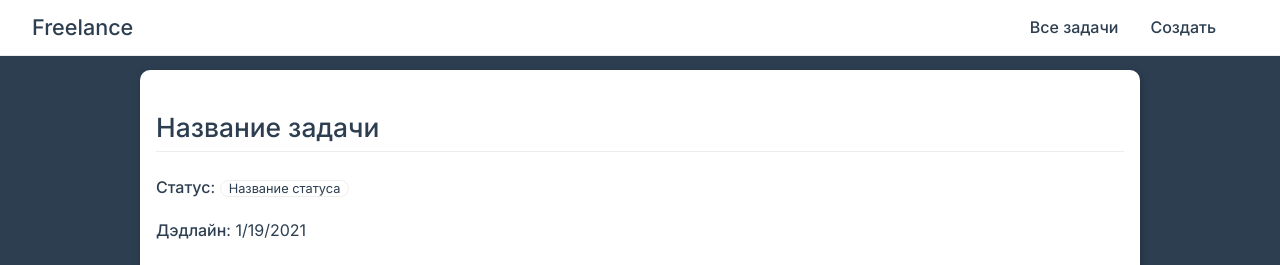
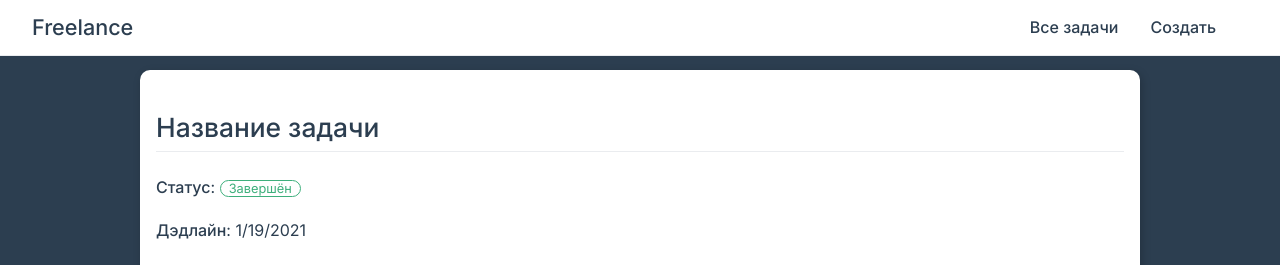
Before and after one commit to amoseven/prj3, a Vue app: page /task/1 in a window 1280 px wide. Shown: the top 265 px of the page. Built offline with nearby package versions, Linux system fonts and the light colour scheme.

Commit message:
расширен объект справочника статусов задач

```diff
--- a/src/components/AppStatus.vue
+++ b/src/components/AppStatus.vue
@@ -1,3 +1,41 @@
 <template>
-  <span :class="['badge']">Название статуса</span>
+  <span :class="['badge', status.color]">{{ status.text }}</span>
 </template>
+
+<script>
+export default {
+  name: 'AppStatus',
+  props: ['type'],
+  computed: {
+    status () {
+      return this.statuses[this.type]
+    }
+  },
+  data () {
+    return {
+      statuses: {
+        actived: {
+          color: 'primary',
+          text: 'Активен'
+        },
+        done: {
+          color: 'primary',
+          text: 'Завершён'
+        },
+        executed: {
+          color: 'warning',
+          text: 'Выполняется'
+        },
+        canceled: {
+          color: 'danger',
+          text: 'Отменён'
+        }
+      }
+    }
+  }
+}
+</script>
+
+<style scoped>
+
+</style>
```
